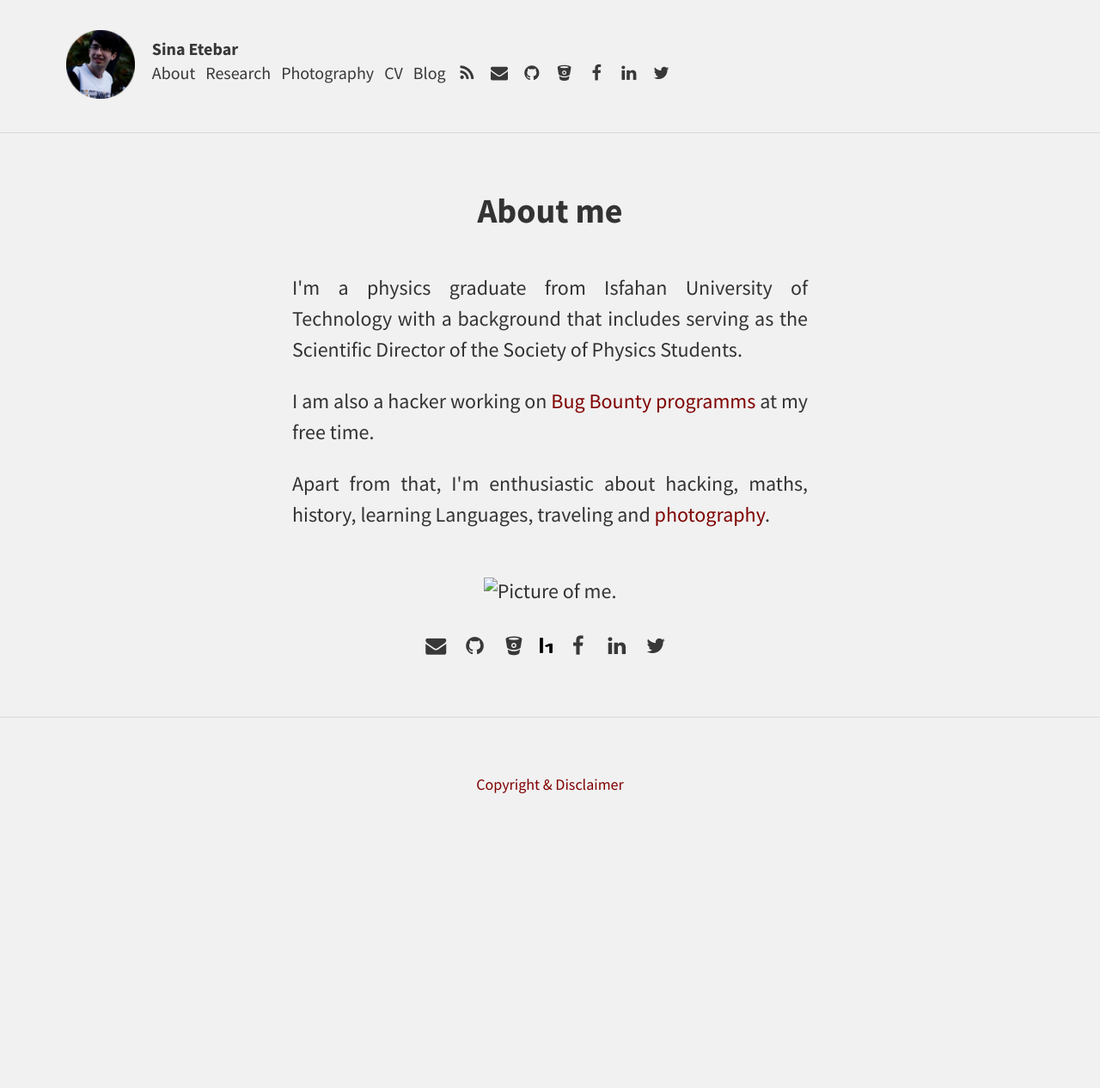
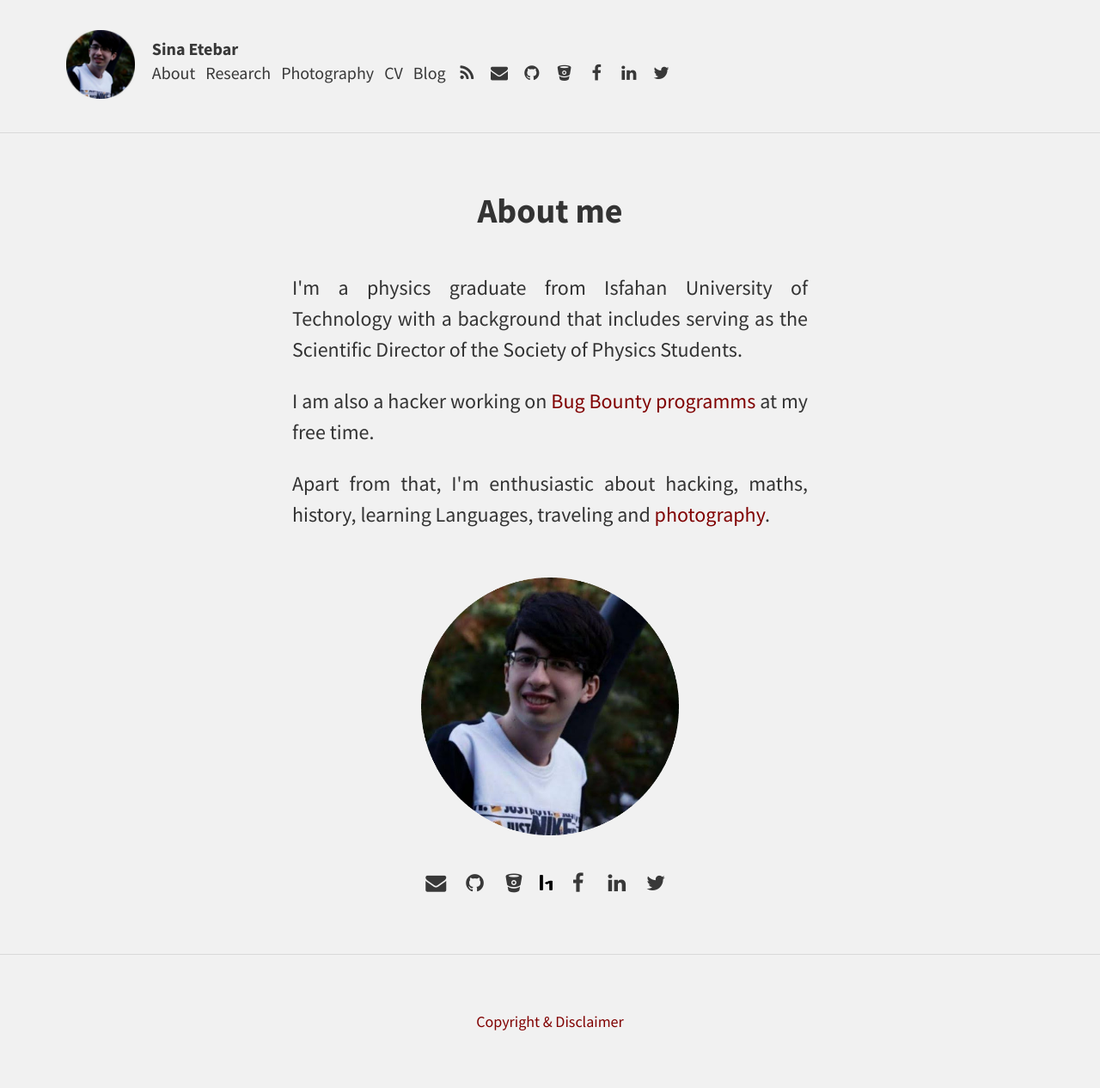
Before and after one commit to SinaEtebar/Website, a Jekyll site: the page built from index.html, in a window 1280 px wide. Shown: the whole page at 86% size. Built offline with Jekyll 4.4.1, drawn with Linux system fonts in a browser that asks for light colours; the list of posts is cut into pages by our own code; before the commit the page ends 990 px from its top, so only the background shows below that.

Commit message:
Update index.html

```diff
--- a/index.html
+++ b/index.html
@@ -13,7 +13,7 @@ title: About me
 	  <p>Apart from that, I'm enthusiastic about hacking, maths, history, learning Languages, traveling and <a href="/photography/">photography</a>.</p>
 	  <br>
 <div style="text-align: center;">
-<img alt="Picture of me." src="/assets/img/sinamain.png"  width="300" height="300"  >
+<img alt="Picture of me." src="/assets/img/index/sinamain.png"  width="300" height="300"  >
 </div>
 <br>
 <div class="falist">
```
